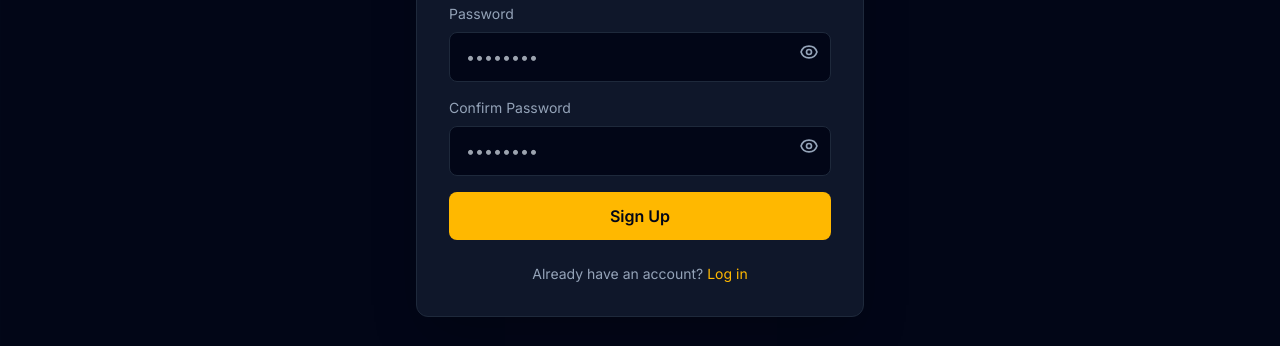
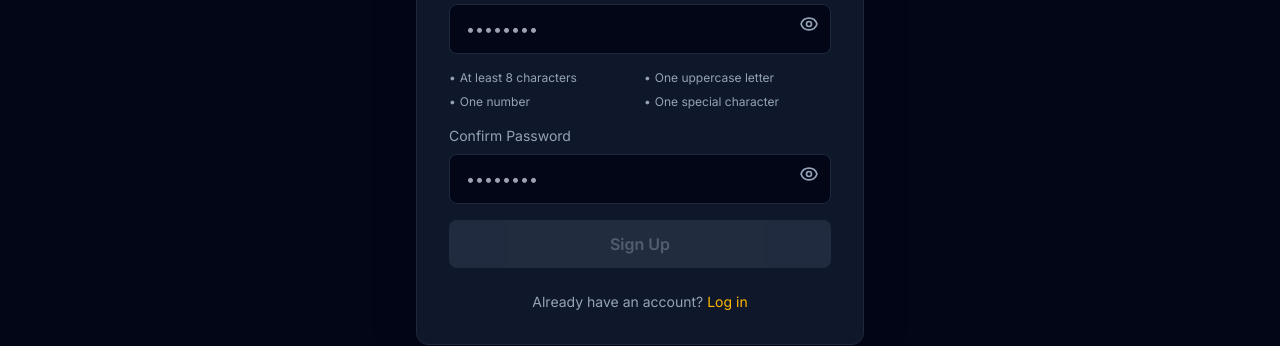
Before and after one commit to VictorChidex1/kelvins-grid, a React (Vite) app: page /signup in a window 1280 px wide. Shown: the part 349-695 px from the top of the page. Built offline with nearby package versions, Linux system fonts and the light colour scheme; no server answers.

Commit message:
Implementing Interactive Password Validation and Gamified password validation

```diff
--- a/src/pages/Signup.tsx
+++ b/src/pages/Signup.tsx
@@ -9,20 +9,29 @@ export function Signup() {
   const [showPassword, setShowPassword] = useState(false);
   const [showConfirmPassword, setShowConfirmPassword] = useState(false);
   const [error, setError] = useState("");
-  const { signup } = useAuth(); // AuthContext handles loading internally for user state, but we might want local loading UI
+  const { signup } = useAuth();
   const [loading, setLoading] = useState(false);
   const navigate = useNavigate();
 
+  // Real-time Validation Logic
+  const hasUpper = /[A-Z]/.test(password);
+  const hasNumber = /[0-9]/.test(password);
+  const hasSpecial = /[!@#$%^&*(),.?":{}|<>]/.test(password);
+  const hasLength = password.length >= 6;
+  const passwordsMatch = password === confirmPassword && password !== "";
+
+  const isFormValid =
+    hasUpper && hasNumber && hasSpecial && hasLength && passwordsMatch;
+
   const handleSignup = async (e: React.FormEvent) => {
     e.preventDefault();
-    if (password !== confirmPassword) {
-      return setError("Passwords do not match");
-    }
+    if (!isFormValid) return; // Should be disabled, but extra safety
+
     try {
       setError("");
       setLoading(true);
       await signup(email, password);
-      navigate("/admin"); // Or /login? Usually auto-login after signup. Firebase auto-logs in.
+      navigate("/admin");
     } catch (err: any) {
       console.error(err);
       setError("Failed to create an account. " + err.message);
@@ -118,6 +127,38 @@ export function Signup() {
             </button>
           </div>
 
+          {/* Password Strength Indicators */}
+          <div className="grid grid-cols-2 gap-2 text-xs text-slate-400">
+            <div
+              className={`flex items-center gap-1 ${
+                hasLength ? "text-green-500" : ""
+              }`}
+            >
+              <span>•</span> At least 8 characters
+            </div>
+            <div
+              className={`flex items-center gap-1 ${
+                hasUpper ? "text-green-500" : ""
+              }`}
+            >
+              <span>•</span> One uppercase letter
+            </div>
+            <div
+              className={`flex items-center gap-1 ${
+                hasNumber ? "text-green-500" : ""
+              }`}
+            >
+              <span>•</span> One number
+            </div>
+            <div
+              className={`flex items-center gap-1 ${
+                hasSpecial ? "text-green-500" : ""
+              }`}
+            >
+              <span>•</span> One special character
+            </div>
+          </div>
+
           <div className="relative">
             <label className="block text-sm text-slate-400 mb-2">
               Confirm Password
@@ -126,10 +167,15 @@ export function Signup() {
               type={showConfirmPassword ? "text" : "password"}
               value={confirmPassword}
               onChange={(e) => setConfirmPassword(e.target.value)}
-              className="w-full bg-brand-950 border border-brand-800 rounded-lg px-4 py-3 text-white focus:border-action focus:outline-none focus:ring-1 focus:ring-action transition-colors pr-10"
+              className={`w-full bg-brand-950 border rounded-lg px-4 py-3 text-white focus:outline-none focus:ring-1 focus:ring-action transition-colors pr-10
+                ${
+                  confirmPassword && !passwordsMatch
+                    ? "border-red-500 focus:border-red-500"
+                    : "border-brand-800 focus:border-action"
+                }
+              `}
               placeholder="••••••••"
               required
-              minLength={6}
             />
             <button
               type="button"
@@ -176,8 +222,14 @@ export function Signup() {
 
           <button
             type="submit"
-            disabled={loading}
-            className="w-full bg-action text-brand-950 font-bold py-3 rounded-lg hover:bg-white transition-colors disabled:opacity-50 disabled:cursor-not-allowed mt-2"
+            disabled={loading || !isFormValid}
+            className={`w-full font-bold py-3 rounded-lg transition-all mt-2
+              ${
+                isFormValid
+                  ? "bg-action text-brand-950 hover:bg-white cursor-pointer"
+                  : "bg-slate-700 text-slate-400 cursor-not-allowed opacity-50"
+              }
+            `}
           >
             {loading ? "Creating Account..." : "Sign Up"}
           </button>
```
